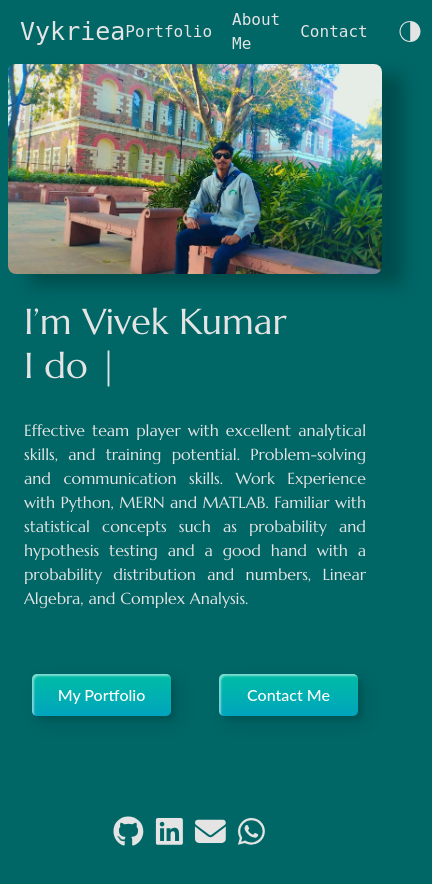
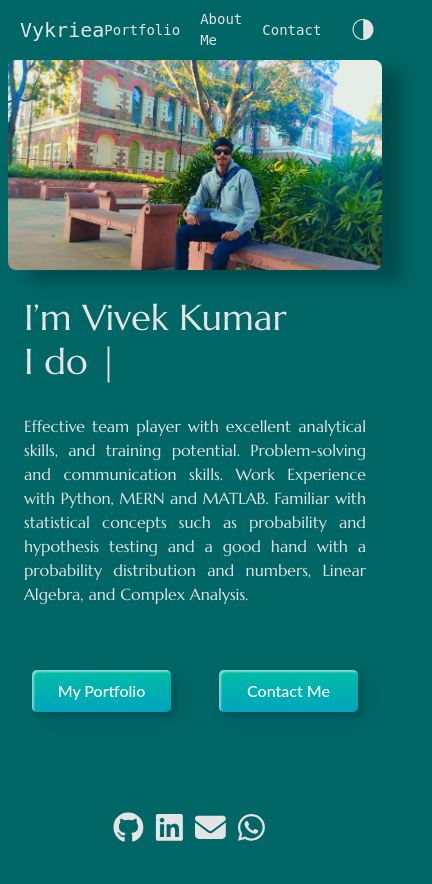
Before and after one commit to Vivekumar08/Portfolio, a React (Create React App) app: page / in a window 390 px wide. Shown: the top 884 px of the page, 432 px wide, since content can reach past the window. Built offline with nearby package versions, Linux system fonts and the light colour scheme; a web font is replaced by a local one.

Commit message:
portfolio

```diff
--- a/src/Components/Navigation.jsx
+++ b/src/Components/Navigation.jsx
@@ -6,14 +6,14 @@ function Navigation() {
   return (
     <nav className="bg-transparent  flex w-full justify-between items-center pt-2 px-5 ">
       <div>
-        <span className="text-[25px]">
+        <span className="md:text-[25px] text-[20px]">
           <Link to="/">Vykriea </Link>
         </span>
       </div>
-      <div className="flex items-center gap-5 justify-between">
+      <div className="flex items-center gap-5 text-[14px] md:text-base justify-between">
         <Link to={"/portfolio"}>Portfolio</Link>
         <Link to={"/About Me"} className="">About Me</Link>
-        <Link to={"/Contact Me"}>Contact</Link>
+        <Link to={"/Contact"}>Contact</Link>
 
         <ThemeChanger />
       </div>
```
